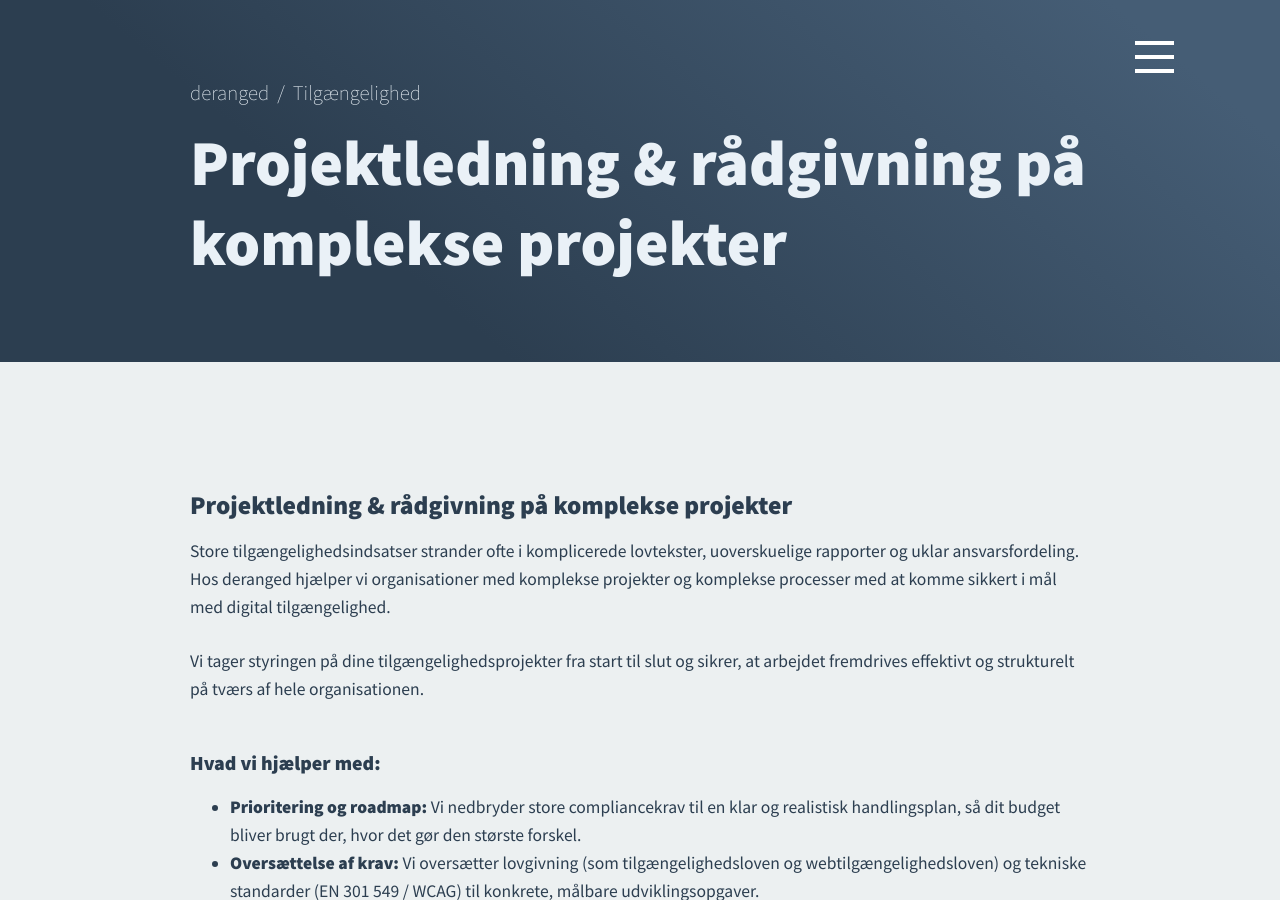
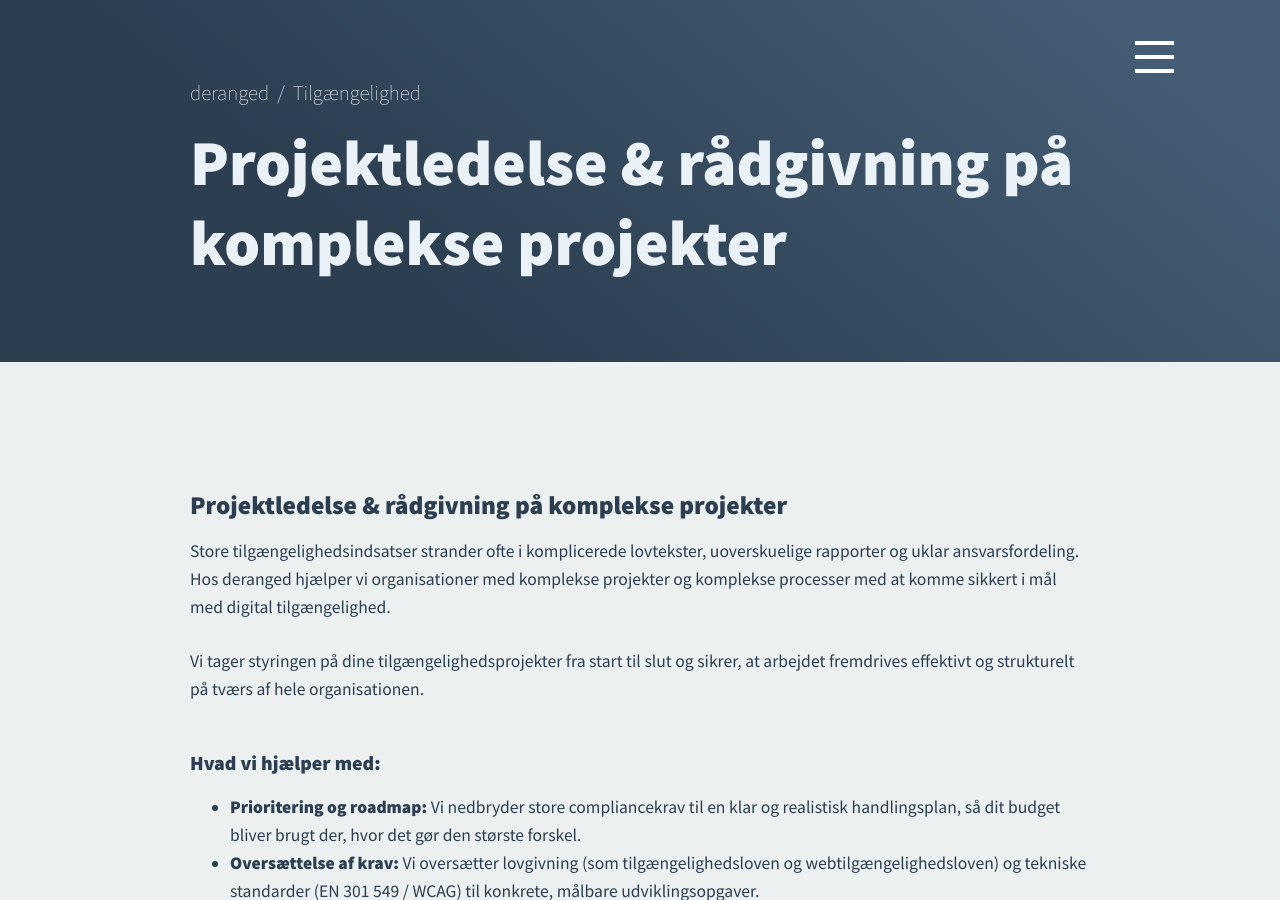
Before and after one commit to derangeddk/deranged.dk, a Jekyll site: the page built from da/tilgaengelighed/projektledelse-og-raadgivning/index.md, in a window 1280 px wide and 900 px high. Built offline with Jekyll 4.4.1, drawn with Linux system fonts in a browser that asks for light colours; some web fonts are replaced; comment, search, counter and statistics services are not loaded.

Commit message:
Fix AI-typo

```diff
--- a/da/tilgaengelighed/projektledelse-og-raadgivning/index.md
+++ b/da/tilgaengelighed/projektledelse-og-raadgivning/index.md
@@ -1,13 +1,13 @@
 ---
 layout: simple-content
 parent: tilgængelighed
-title: Projektledning & rådgivning på komplekse projekter
-shortTitle: Projektledning & rådgivning
+title: Projektledelse & rådgivning på komplekse projekter
+shortTitle: Projektledelse & rådgivning
 excerpt: "Vi tager styringen på dine tilgængelighedsprojekter fra start til slut. Vi hjælper med at prioritere indsatserne, oversætte komplicerede krav til konkrete udviklingsopgaver og sikre fremdrift på tværs af organisationen."
 sitemap_include: 'yes'
 ---
 
-## Projektledning & rådgivning på komplekse projekter
+## Projektledelse & rådgivning på komplekse projekter
 
 Store tilgængelighedsindsatser strander ofte i komplicerede lovtekster, uoverskuelige rapporter og uklar ansvarsfordeling. Hos deranged hjælper vi organisationer med komplekse projekter og komplekse processer med at komme sikkert i mål med digital tilgængelighed.
 
```
